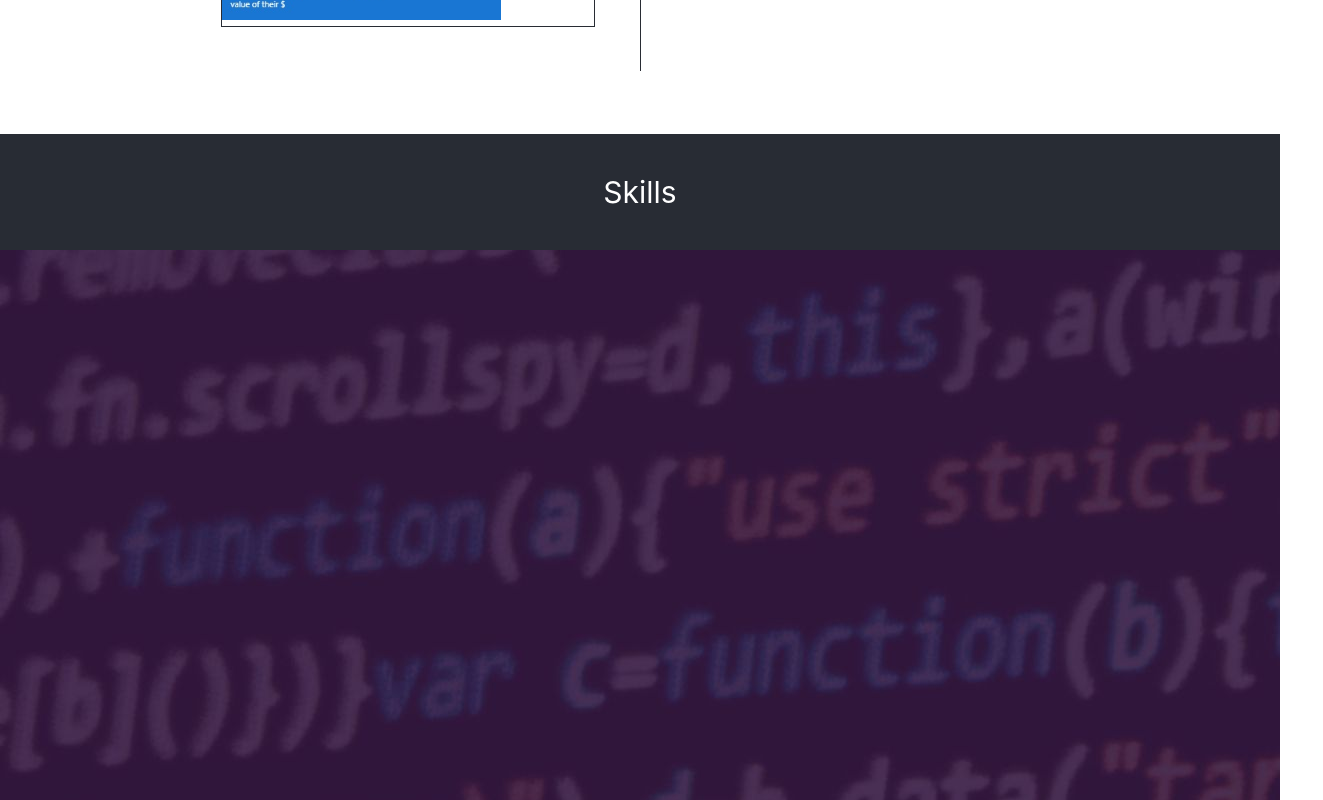
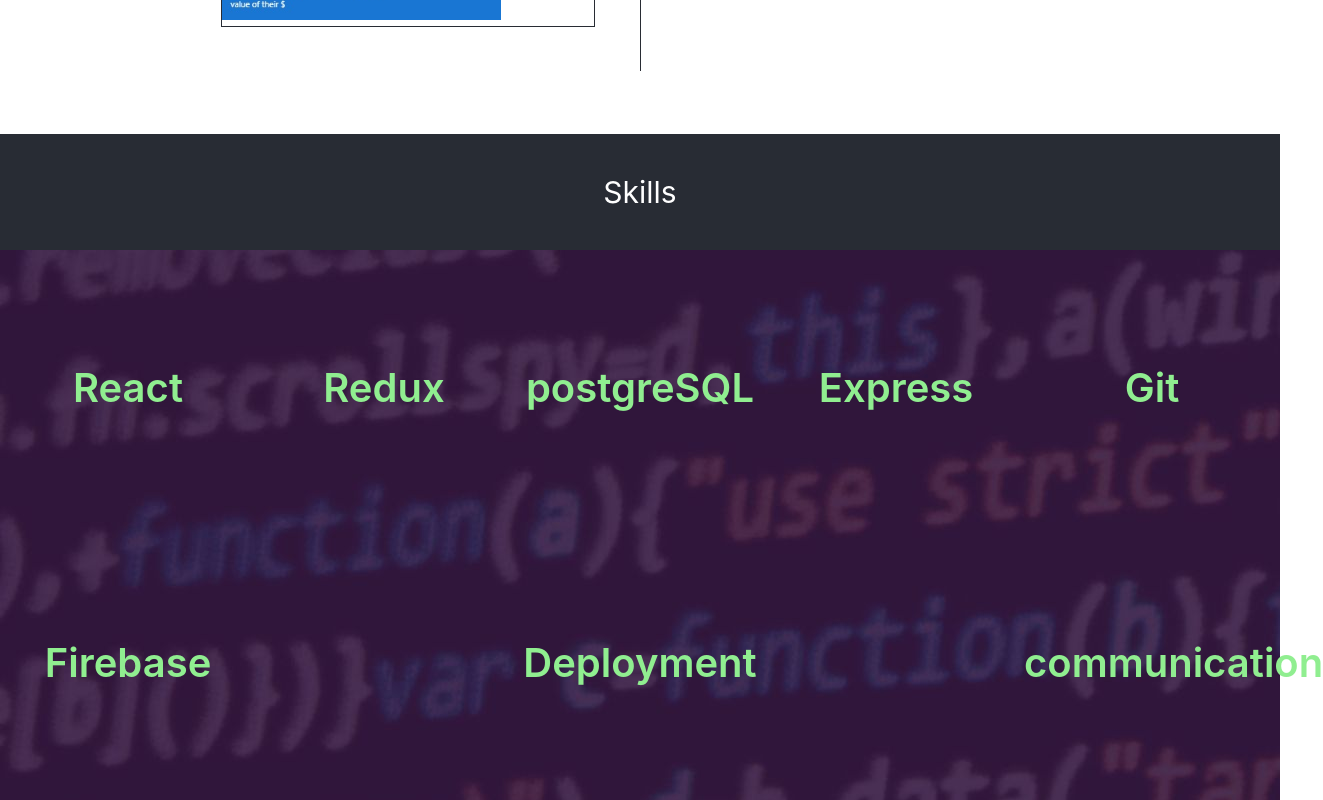
Before and after one commit to joshconstine/josh-website, a React (Create React App) app: page / in a window 1280 px wide. Shown: the part 4819-5619 px from the top of the page, 1323 px wide, since content can reach past the window. Built offline with nearby package versions, Linux system fonts and the light colour scheme.

Commit message:
stopping point

```diff
--- a/src/Skills.js
+++ b/src/Skills.js
@@ -20,13 +20,22 @@
         </Typography>
       </Box>
       <Box id="abs2">
-        {/* {skills.map((skill, i) => {
+        {skills.map((skill, i) => {
           return (
-            <Box key={i} className="rel2">
+            <Box
+              key={i}
+              sx={{
+                top: "20%",
+                width: "20%",
+                fontWeight: 600,
+                color: "lightgreen",
+                fontSize: 40,
+              }}
+            >
               <Typography variant="p">{skill}</Typography>
             </Box>
           );
-        })} */}
+        })}
       </Box>
     </>
   );
```
